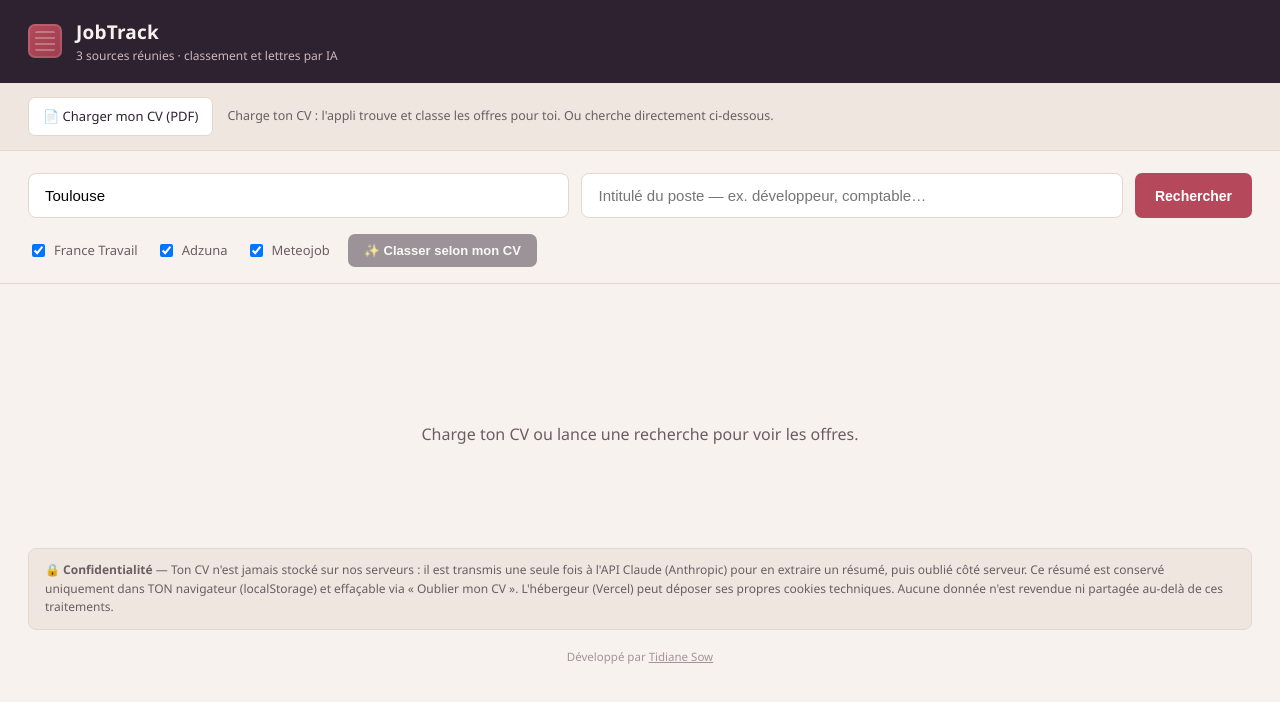
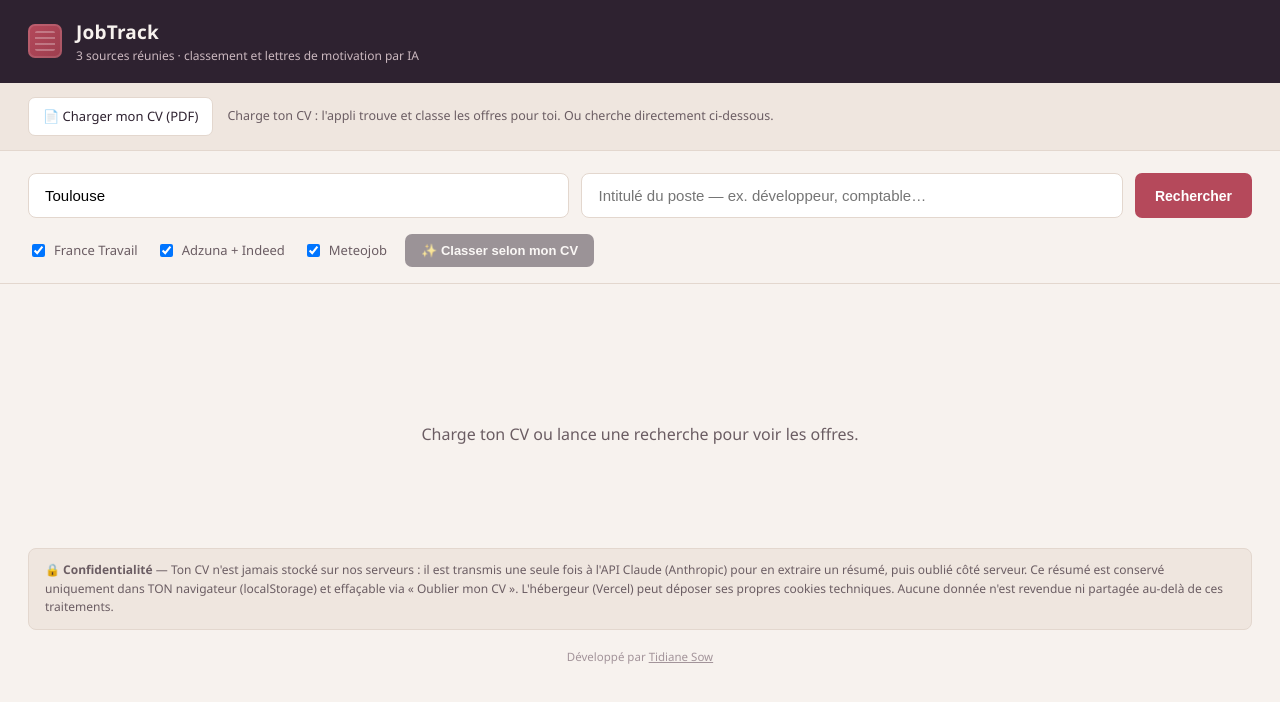
Before and after one commit to TidianeTone/crible, a website: page index.html in a window 1280 px wide. Drawn offline with Linux system fonts and the light colour scheme.

Commit message:
Update index.html

```diff
--- a/index.html
+++ b/index.html
@@ -3,7 +3,7 @@
 <head>
   <meta charset="UTF-8" />
   <meta name="viewport" content="width=device-width, initial-scale=1.0" />
-  <title>JobTrack — offres + IA</title>
+  <title>JobTrack</title>
   <link rel="stylesheet" href="styles.css" />
 </head>
 <body>
@@ -12,7 +12,7 @@
       <span class="brand-mark" aria-hidden="true"></span>
       <div class="brand-text">
         <h1>JobTrack</h1>
-        <p>3 sources réunies · classement et lettres par IA</p>
+        <p>3 sources réunies · classement et lettres de motivation par IA</p>
       </div>
     </div>
   </header>
@@ -61,7 +61,7 @@
 
   <section class="filters">
     <label class="chk"><input type="checkbox" id="srcFT" checked /> France Travail</label>
-    <label class="chk"><input type="checkbox" id="srcADZ" checked /> Adzuna</label>
+    <label class="chk"><input type="checkbox" id="srcADZ" checked /> Adzuna + Indeed</label>
     <label class="chk"><input type="checkbox" id="srcMJ" checked /> Meteojob</label>
     <button id="matchBtn" class="match-btn" type="button" disabled>
       ✨ Classer selon mon CV
```
